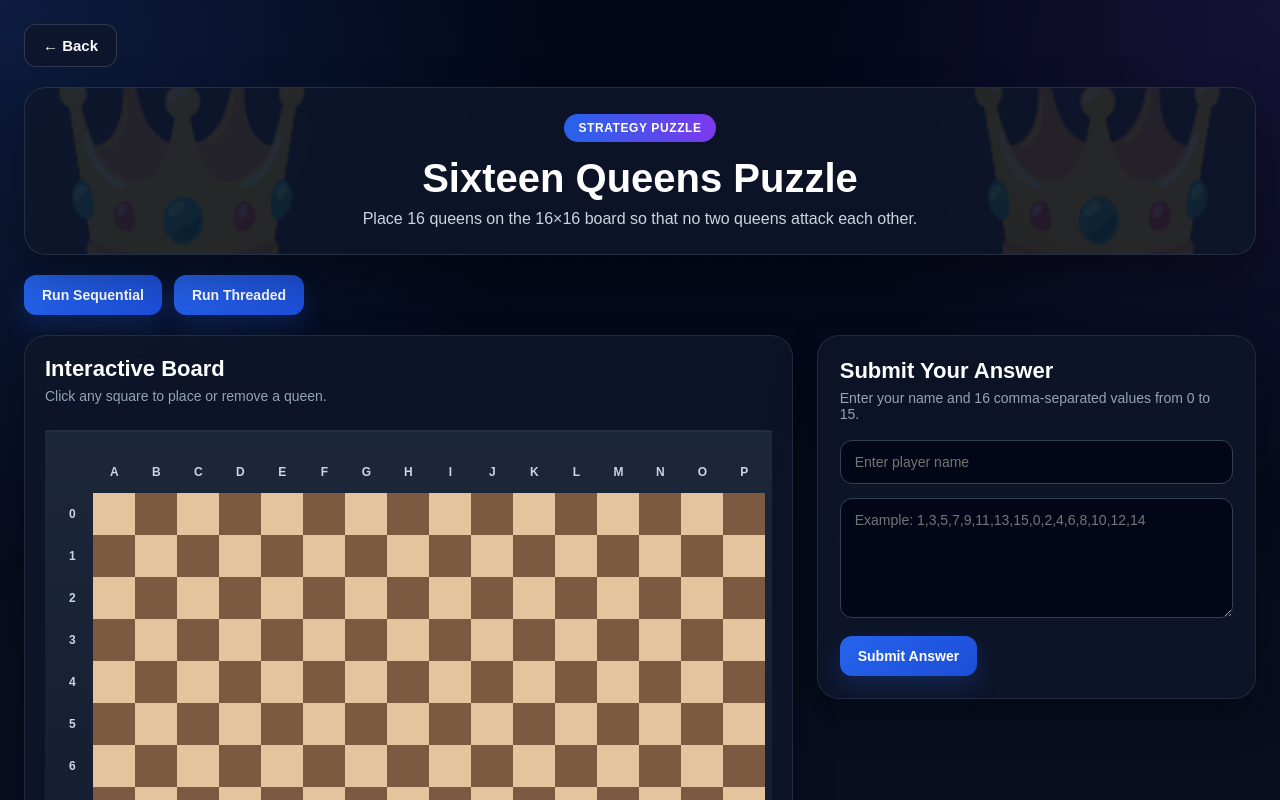
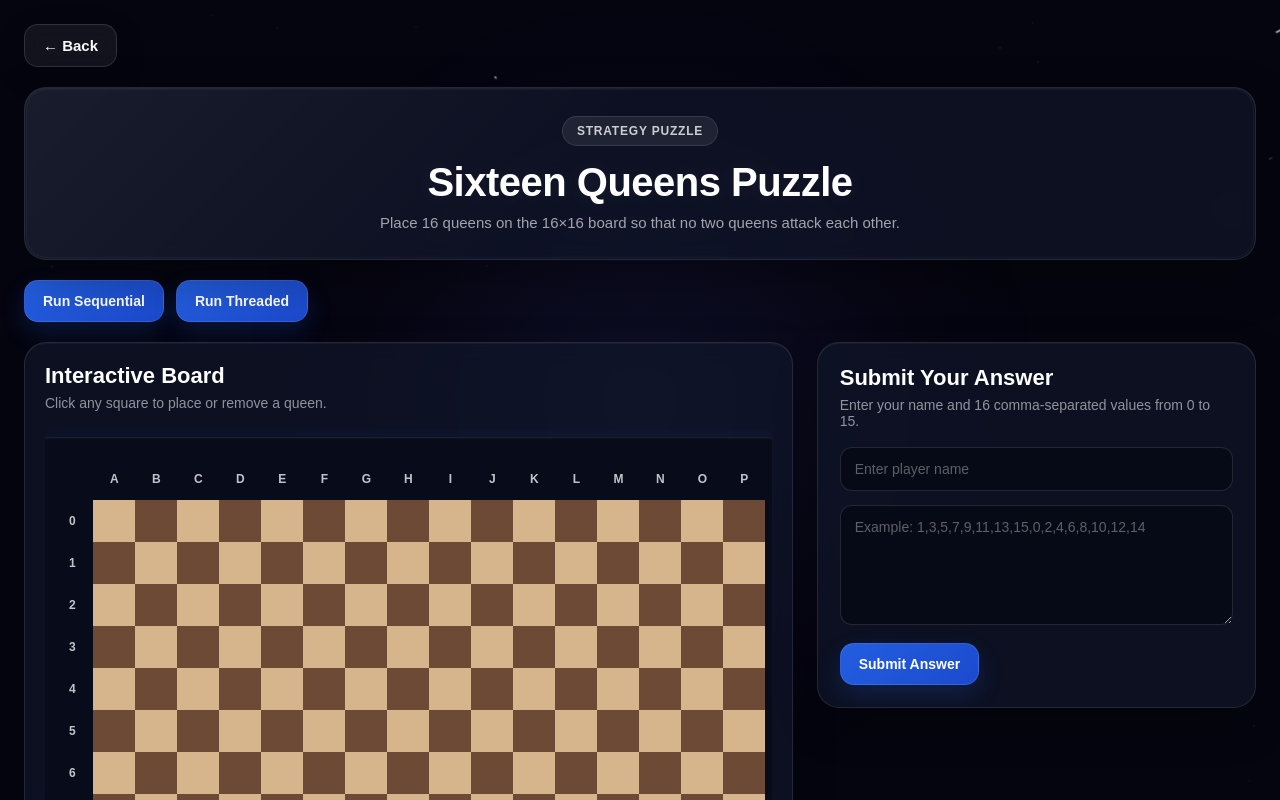
Before and after one commit to KaveeshaEkanayake/dsa-game-hub, a React (Vite) app in the folder frontend/: page /queens in a window 1280 px wide. Shown: the top 800 px of the page. Built offline with nearby package versions, Linux system fonts and the light colour scheme; no server answers.

Commit message:
updated the galaxy theme

```diff
--- a/frontend/src/pages/SixteenQueens.jsx
+++ b/frontend/src/pages/SixteenQueens.jsx
@@ -1,10 +1,13 @@
-import { useEffect, useState } from "react";
+import { useEffect, useRef, useState } from "react";
 import { useNavigate } from "react-router-dom";
 import api from "../services/api";
 import "../styles/Sixteen_queen_puzzle.css";
 
 function SixteenQueens() {
   const navigate = useNavigate();
+  const canvasRef = useRef(null);
+  const pageRef = useRef(null);
+  const mouse = useRef({ x: 0, y: 0 });
 
   const [playerName, setPlayerName] = useState("");
   const [answerText, setAnswerText] = useState("");
@@ -261,6 +264,99 @@ function SixteenQueens() {
   }
 
   useEffect(() => {
+    const canvas = canvasRef.current;
+    const page = pageRef.current;
+
+    if (!canvas || !page) return;
+
+    const ctx = canvas.getContext("2d");
+    let animId;
+    const NUM = 180;
+    const SPEED = 2.5;
+    const FOV = 300;
+    let W;
+    let H;
+    let stars = [];
+
+    function makeStar() {
+      return {
+        x: (Math.random() - 0.5) * W * 3,
+        y: (Math.random() - 0.5) * H * 3,
+        z: Math.random() * W,
+        pz: 0,
+      };
+    }
+
+    function resize() {
+      W = canvas.width = page.offsetWidth;
+      H = canvas.height = page.offsetHeight;
+    }
+
+    function init() {
+      resize();
+      stars = [];
+      for (let i = 0; i < NUM; i++) stars.push(makeStar());
+    }
+
+    function draw() {
+      ctx.fillStyle = "#050510";
+      ctx.fillRect(0, 0, W, H);
+
+      const cx = W / 2 + mouse.current.x * 30;
+      const cy = H / 2 + mouse.current.y * 20;
+
+      for (let s of stars) {
+        s.pz = s.z;
+        s.z -= SPEED;
+
+        if (s.z <= 0) {
+          Object.assign(s, makeStar());
+          s.z = W;
+          s.pz = W;
+        }
+
+        const sx = (s.x / s.z) * FOV + cx;
+        const sy = (s.y / s.z) * FOV + cy;
+        const px = (s.x / s.pz) * FOV + cx;
+        const py = (s.y / s.pz) * FOV + cy;
+        const size = Math.max(0.3, (1 - s.z / W) * 2.5);
+        const bright = Math.floor((1 - s.z / W) * 220 + 35);
+        const alpha = (1 - s.z / W) * 0.9 + 0.1;
+
+        ctx.beginPath();
+        ctx.moveTo(px, py);
+        ctx.lineTo(sx, sy);
+        ctx.strokeStyle = `rgba(${bright},${bright},${Math.min(
+          255,
+          bright + 40
+        )},${alpha})`;
+        ctx.lineWidth = size;
+        ctx.stroke();
+      }
+
+      animId = requestAnimationFrame(draw);
+    }
+
+    const handleMouseMove = (e) => {
+      const r = page.getBoundingClientRect();
+      mouse.current.x = (e.clientX - r.left - W / 2) / W;
+      mouse.current.y = (e.clientY - r.top - H / 2) / H;
+    };
+
+    init();
+    draw();
+
+    window.addEventListener("resize", init);
+    page.addEventListener("mousemove", handleMouseMove);
+
+    return () => {
+      cancelAnimationFrame(animId);
+      window.removeEventListener("resize", init);
+      page.removeEventListener("mousemove", handleMouseMove);
+    };
+  }, []);
+
+  useEffect(() => {
     let ignore = false;
 
     async function initData() {
@@ -287,8 +383,12 @@ function SixteenQueens() {
   }, []);
 
   return (
-    <div className="page">
-      <div className="game-bg"></div>
+    <div className="page" ref={pageRef}>
+      <canvas
+        ref={canvasRef}
+        className="game-bg"
+        aria-hidden="true"
+      />
 
       {showResultPopup && resultPopupData && (
         <div className="popup-overlay" onClick={() => setShowResultPopup(false)}>
@@ -385,7 +485,7 @@ function SixteenQueens() {
         <div className="button-group">
           <button onClick={runSequential}>Run Sequential</button>
           <button onClick={runThreaded}>Run Threaded</button>
-          <button onClick={resetAnswers} className="danger-btn" style={{ visibility:"hidden" }}>
+          <button onClick={resetAnswers} className="danger-btn" style={{ visibility: "hidden" }}>
             Reset
           </button>
         </div>
--- a/frontend/src/styles/Sixteen_queen_puzzle.css
+++ b/frontend/src/styles/Sixteen_queen_puzzle.css
@@ -2,33 +2,124 @@ body {
   margin: 0;
   padding: 0;
   font-family: Arial, sans-serif;
-  background: #020617;
+  background: #050510;
+  color: #f8fafc;
 }
 
+/* PAGE */
 .page {
   min-height: 100vh;
   padding: 24px;
   box-sizing: border-box;
-  background:
-    radial-gradient(circle at top left, rgba(59, 130, 246, 0.18), transparent 28%),
-    radial-gradient(circle at top right, rgba(139, 92, 246, 0.14), transparent 24%),
-    linear-gradient(180deg, #020617 0%, #0f172a 100%);
-  color: #f8fafc;
   position: relative;
   overflow-x: hidden;
+  background:
+    radial-gradient(circle at 15% 20%, rgba(96, 165, 250, 0.18), transparent 0 22%),
+    radial-gradient(circle at 85% 15%, rgba(167, 139, 250, 0.16), transparent 0 20%),
+    radial-gradient(circle at 50% 80%, rgba(56, 189, 248, 0.08), transparent 0 24%),
+    linear-gradient(180deg, #050510 0%, #070b18 45%, #0a1020 100%);
+  color: #f8fafc;
 }
 
-.game-bg {
+.page::before {
+  content: "";
   position: fixed;
   inset: 0;
   pointer-events: none;
-  background-image:
-    linear-gradient(rgba(255, 255, 255, 0.025) 1px, transparent 1px),
-    linear-gradient(90deg, rgba(255, 255, 255, 0.025) 1px, transparent 1px);
-  background-size: 32px 32px;
-  opacity: 0.25;
+  background:
+    radial-gradient(circle at 10% 30%, rgba(255,255,255,0.95) 0 1px, transparent 1.5px),
+    radial-gradient(circle at 20% 75%, rgba(255,255,255,0.8) 0 1px, transparent 1.5px),
+    radial-gradient(circle at 30% 18%, rgba(255,255,255,0.7) 0 1px, transparent 1.5px),
+    radial-gradient(circle at 40% 55%, rgba(255,255,255,0.85) 0 1px, transparent 1.5px),
+    radial-gradient(circle at 55% 25%, rgba(255,255,255,0.75) 0 1px, transparent 1.5px),
+    radial-gradient(circle at 65% 68%, rgba(255,255,255,0.9) 0 1px, transparent 1.5px),
+    radial-gradient(circle at 75% 12%, rgba(255,255,255,0.7) 0 1px, transparent 1.5px),
+    radial-gradient(circle at 82% 40%, rgba(255,255,255,0.95) 0 1px, transparent 1.5px),
+    radial-gradient(circle at 92% 78%, rgba(255,255,255,0.8) 0 1px, transparent 1.5px);
+  opacity: 0.45;
+  z-index: 0;
 }
 
+.page::after {
+  content: "";
+  position: fixed;
+  inset: 0;
+  pointer-events: none;
+  background:
+    radial-gradient(circle at center, rgba(59,130,246,0.06), transparent 38%),
+    radial-gradient(circle at center, rgba(168,85,247,0.04), transparent 55%);
+  z-index: 0;
+}
+
+/* MOVING GALAXY BACKGROUND */
+.game-bg {
+  position: fixed;
+  inset: -20%;
+  pointer-events: none;
+  z-index: 0;
+  overflow: hidden;
+  background:
+    radial-gradient(circle at 20% 20%, rgba(59,130,246,0.1), transparent 0 18%),
+    radial-gradient(circle at 80% 25%, rgba(168,85,247,0.08), transparent 0 16%),
+    radial-gradient(circle at 50% 75%, rgba(56,189,248,0.06), transparent 0 20%);
+  animation: nebulaShift 18s ease-in-out infinite alternate;
+}
+
+.game-bg::before,
+.game-bg::after {
+  content: "";
+  position: absolute;
+  inset: -10%;
+  background-repeat: repeat;
+  pointer-events: none;
+}
+
+/* Small stars */
+.game-bg::before {
+  background-image:
+    radial-gradient(circle, rgba(255,255,255,0.95) 0 1px, transparent 1.6px),
+    radial-gradient(circle, rgba(255,255,255,0.85) 0 1px, transparent 1.6px),
+    radial-gradient(circle, rgba(147,197,253,0.95) 0 1px, transparent 1.8px),
+    radial-gradient(circle, rgba(196,181,253,0.9) 0 1px, transparent 1.8px),
+    radial-gradient(circle, rgba(255,255,255,0.75) 0 0.8px, transparent 1.4px);
+  background-size:
+    220px 220px,
+    320px 320px,
+    420px 420px,
+    520px 520px,
+    620px 620px;
+  background-position:
+    0 0,
+    40px 120px,
+    90px 40px,
+    150px 180px,
+    200px 60px;
+  opacity: 0.7;
+  animation: starsDrift 60s linear infinite;
+}
+
+/* Larger twinkling stars */
+.game-bg::after {
+  background-image:
+    radial-gradient(circle, rgba(255,255,255,0.95) 0 1.6px, transparent 2.4px),
+    radial-gradient(circle, rgba(96,165,250,0.95) 0 1.8px, transparent 2.6px),
+    radial-gradient(circle, rgba(167,139,250,0.9) 0 1.8px, transparent 2.8px),
+    radial-gradient(circle, rgba(255,255,255,0.95) 0 1.4px, transparent 2.2px);
+  background-size:
+    480px 480px,
+    680px 680px,
+    880px 880px,
+    1080px 1080px;
+  background-position:
+    20px 40px,
+    180px 260px,
+    320px 140px,
+    460px 360px;
+  opacity: 0.45;
+  animation: starsDriftReverse 95s linear infinite, starTwinkle 4.8s ease-in-out infinite;
+}
+
+/* MAIN WRAPPER */
 .main-box {
   max-width: 1550px;
   margin: auto;
@@ -44,56 +135,58 @@ body {
 
 .back-btn {
   padding: 12px 18px;
-  border: 1px solid rgba(148, 163, 184, 0.25);
-  border-radius: 12px;
-  background: rgba(15, 23, 42, 0.78);
+  border: 1px solid rgba(255, 255, 255, 0.12);
+  border-radius: 14px;
+  background: rgba(255, 255, 255, 0.06);
   color: #f8fafc;
   cursor: pointer;
   font-size: 15px;
   font-weight: 700;
   transition: all 0.25s ease;
   backdrop-filter: blur(10px);
+  box-shadow: 0 10px 30px rgba(0, 0, 0, 0.18);
 }
 
 .back-btn:hover {
-  background: rgba(30, 41, 59, 0.95);
+  background: rgba(255, 255, 255, 0.11);
   transform: translateY(-2px);
-  box-shadow: 0 8px 20px rgba(37, 99, 235, 0.25);
+  box-shadow: 0 10px 24px rgba(96, 165, 250, 0.22);
 }
 
+/* TITLE */
 .title-box {
   position: relative;
   overflow: hidden;
-  background: rgba(15, 23, 42, 0.82);
-  border: 1px solid rgba(148, 163, 184, 0.18);
-  padding: 26px;
+  background: rgba(18, 24, 45, 0.64);
+  border: 1px solid rgba(255, 255, 255, 0.1);
+  padding: 28px;
   border-radius: 22px;
   margin-bottom: 20px;
-  box-shadow: 0 20px 45px rgba(0, 0, 0, 0.35);
-  backdrop-filter: blur(14px);
+  box-shadow:
+    0 20px 50px rgba(0, 0, 0, 0.28),
+    inset 0 1px 0 rgba(255,255,255,0.06);
+  backdrop-filter: blur(12px);
   text-align: center;
 }
 
-.title-box::before,
-.title-box::after {
-  content: "👑";
+.title-box::before {
+  content: "";
   position: absolute;
-  top: 50%;
-  transform: translateY(-50%);
-  font-size: 220px;
-  font-weight: bold;
-  color: white;
-  opacity: 0.1;
+  inset: 0;
+  background:
+    radial-gradient(circle at 15% 25%, rgba(96, 165, 250, 0.18), transparent 0 18%),
+    radial-gradient(circle at 85% 20%, rgba(168, 85, 247, 0.16), transparent 0 18%),
+    linear-gradient(135deg, rgba(255,255,255,0.05), transparent 45%);
   pointer-events: none;
-  user-select: none;
-}
-
-.title-box::before {
-  left: 20px;
 }
 
 .title-box::after {
-  right: 20px;
+  content: "";
+  position: absolute;
+  inset: 1px;
+  border-radius: 21px;
+  border: 1px solid rgba(255,255,255,0.04);
+  pointer-events: none;
 }
 
 .game-badge {
@@ -101,12 +194,15 @@ body {
   padding: 7px 14px;
   margin-bottom: 14px;
   border-radius: 999px;
-  background: linear-gradient(90deg, #2563eb, #7c3aed);
-  color: white;
+  background: rgba(255,255,255,0.08);
+  color: rgba(255,255,255,0.78);
   font-size: 12px;
   font-weight: 700;
-  letter-spacing: 0.6px;
+  letter-spacing: 0.8px;
   text-transform: uppercase;
+  border: 1px solid rgba(255,255,255,0.1);
+  position: relative;
+  z-index: 2;
 }
 
 .title-box h1 {
@@ -116,12 +212,14 @@ body {
   color: #ffffff;
   position: relative;
   z-index: 2;
+  letter-spacing: -0.5px;
+  text-shadow: 0 0 24px rgba(255,255,255,0.08);
 }
 
 .title-box p {
   margin: 0;
-  color: #cbd5e1;
-  font-size: 16px;
+  color: rgba(255,255,255,0.62);
+  font-size: 15px;
   position: relative;
   z-index: 2;
 }
@@ -131,6 +229,7 @@ body {
   z-index: 2;
 }
 
+/* BUTTONS */
 .button-group {
   display: flex;
   gap: 12px;
@@ -142,41 +241,44 @@ body {
 .form-box button,
 .popup-action-btn {
   padding: 12px 18px;
-  border: none;
-  border-radius: 12px;
-  background: linear-gradient(135deg, #2563eb, #1d4ed8);
+  border: 1px solid rgba(255,255,255,0.1);
+  border-radius: 14px;
+  background: linear-gradient(135deg, rgba(37, 99, 235, 0.95), rgba(29, 78, 216, 0.95));
   color: white;
   cursor: pointer;
   font-weight: 700;
   font-size: 14px;
   transition: all 0.25s ease;
-  box-shadow: 0 10px 25px rgba(37, 99, 235, 0.22);
+  box-shadow: 0 10px 24px rgba(37, 99, 235, 0.2);
 }
 
 .button-group button:hover,
 .form-box button:hover,
 .popup-action-btn:hover {
   transform: translateY(-2px);
-  box-shadow: 0 14px 30px rgba(37, 99, 235, 0.34);
+  box-shadow: 0 14px 30px rgba(59, 130, 246, 0.28);
+  filter: brightness(1.06);
 }
 
 .button-group .danger-btn {
-  background: linear-gradient(135deg, #dc2626, #b91c1c);
-  box-shadow: 0 10px 25px rgba(220, 38, 38, 0.25);
+  background: linear-gradient(135deg, rgba(220, 38, 38, 0.95), rgba(185, 28, 28, 0.95));
+  box-shadow: 0 10px 24px rgba(220, 38, 38, 0.2);
 }
 
 .button-group .danger-btn:hover {
-  box-shadow: 0 14px 30px rgba(220, 38, 38, 0.35);
+  box-shadow: 0 14px 30px rgba(239, 68, 68, 0.28);
 }
 
+/* STATUS */
 .loader {
   margin-bottom: 18px;
   padding: 14px 16px;
   border-radius: 14px;
-  background: rgba(30, 41, 59, 0.92);
-  border: 1px solid rgba(96, 165, 250, 0.3);
+  background: rgba(255,255,255,0.06);
+  border: 1px solid rgba(96, 165, 250, 0.24);
   color: #bfdbfe;
   font-weight: 700;
+  backdrop-filter: blur(8px);
 }
 
 .message {
@@ -186,20 +288,22 @@ body {
   font-weight: 600;
   line-height: 1.5;
   border: 1px solid transparent;
+  backdrop-filter: blur(8px);
 }
 
 .message.success {
-  background: rgba(5, 150, 105, 0.18);
+  background: rgba(16, 185, 129, 0.12);
   color: #a7f3d0;
-  border-color: rgba(16, 185, 129, 0.35);
+  border-color: rgba(16, 185, 129, 0.25);
 }
 
 .message.error {
-  background: rgba(220, 38, 38, 0.16);
+  background: rgba(239, 68, 68, 0.11);
   color: #fecaca;
-  border-color: rgba(248, 113, 113, 0.35);
+  border-color: rgba(248, 113, 113, 0.24);
 }
 
+/* LAYOUT */
 .main-content {
   display: flex;
   justify-content: center;
@@ -220,15 +324,33 @@ body {
   min-width: 340px;
 }
 
+/* GLASS PANELS */
 .board-panel,
 .form-box,
 .table-box,
 .result-card {
-  background: rgba(15, 23, 42, 0.82);
-  border: 1px solid rgba(148, 163, 184, 0.16);
+  background: rgba(18, 24, 45, 0.64);
+  border: 1px solid rgba(255, 255, 255, 0.1);
   border-radius: 22px;
-  box-shadow: 0 18px 40px rgba(0, 0, 0, 0.32);
+  box-shadow:
+    0 18px 40px rgba(0, 0, 0, 0.28),
+    inset 0 1px 0 rgba(255,255,255,0.04);
   backdrop-filter: blur(12px);
+  position: relative;
+  overflow: hidden;
+}
+
+.board-panel::before,
+.form-box::before,
+.table-box::before,
+.result-card::before {
+  content: "";
+  position: absolute;
+  inset: 0;
+  background:
+    radial-gradient(circle at top right, rgba(96, 165, 250, 0.08), transparent 0 18%),
+    radial-gradient(circle at bottom left, rgba(168, 85, 247, 0.08), transparent 0 18%);
+  pointer-events: none;
 }
 
 .board-panel {
@@ -245,6 +367,8 @@ body {
 
 .section-title {
   margin-bottom: 18px;
+  position: relative;
+  z-index: 1;
 }
 
 .section-title h2 {
@@ -255,16 +379,29 @@ body {
 
 .section-title p {
   margin: 0;
-  color: #94a3b8;
+  color: rgba(255,255,255,0.55);
   font-size: 14px;
 }
 
+/* BOARD */
 .board-box {
   padding: 20px;
   border-radius: 20px;
-  background: linear-gradient(180deg, rgba(30, 41, 59, 0.95), rgba(15, 23, 42, 0.96));
-  border: 1px solid rgba(148, 163, 184, 0.16);
-  box-shadow: inset 0 0 0 1px rgba(255, 255, 255, 0.03);
+  background: rgba(8, 12, 24, 0.82);
+  border: 1px solid rgba(255,255,255,0.08);
+  box-shadow:
+    inset 0 0 0 1px rgba(255,255,255,0.03),
+    0 0 28px rgba(59,130,246,0.08);
+  position: relative;
+}
+
+.board-box::before {
+  content: "";
+  position: absolute;
+  inset: 0;
+  background:
+    radial-gradient(circle at 50% 50%, rgba(59,130,246,0.05), transparent 0 40%);
+  pointer-events: none;
 }
 
 .board-header {
@@ -285,7 +422,7 @@ body {
   justify-content: center;
   font-size: 12px;
   font-weight: bold;
-  color: #cbd5e1;
+  color: rgba(255,255,255,0.76);
 }
 
 .cell {
@@ -298,24 +435,24 @@ body {
   cursor: pointer;
   user-select: none;
   transition: transform 0.18s ease, box-shadow 0.18s ease, filter 0.18s ease;
+  position: relative;
 }
 
 .light-cell {
-  background: #e2c59d;
+  background: #d6b48c;
   color: #111827;
 }
 
 .dark-cell {
-  background: #7c5a42;
+  background: #6d4a35;
   color: #ffffff;
 }
 
 .cell:hover {
-  box-shadow: inset 0 0 0 3px #60a5fa, 0 0 18px rgba(96, 165, 250, 0.18);
+  box-shadow: inset 0 0 0 2px rgba(125, 211, 252, 0.95), 0 0 16px rgba(96, 165, 250, 0.2);
   filter: brightness(1.08);
   transform: scale(1.02);
   z-index: 1;
-  position: relative;
 }
 
 .cell:not(:empty) {
@@ -328,6 +465,7 @@ body {
   color: white !important;
 }
 
+/* FORM */
 .form-box {
   padding: 22px;
 }
@@ -337,20 +475,26 @@ body {
   width: 100%;
   padding: 13px 14px;
   border-radius: 12px;
-  border: 1px solid #334155;
+  border: 1px solid rgba(255,255,255,0.12);
   box-sizing: border-box;
-  background: #020617;
+  background: rgba(6, 10, 22, 0.86);
   color: #f8fafc;
   outline: none;
   margin-bottom: 14px;
   font-size: 14px;
-  transition: border-color 0.2s ease, box-shadow 0.2s ease;
+  transition: border-color 0.2s ease, box-shadow 0.2s ease, background 0.2s ease;
+}
+
+.form-box input::placeholder,
+.form-box textarea::placeholder {
+  color: rgba(255,255,255,0.35);
 }
 
 .form-box input:focus,
 .form-box textarea:focus {
-  border-color: #3b82f6;
-  box-shadow: 0 0 0 3px rgba(59, 130, 246, 0.18);
+  border-color: rgba(96, 165, 250, 0.9);
+  box-shadow: 0 0 0 3px rgba(59, 130, 246, 0.16);
+  background: rgba(10, 15, 28, 0.95);
 }
 
 .form-box textarea {
@@ -358,6 +502,7 @@ body {
   resize: vertical;
 }
 
+/* RESULT CARDS */
 .cards-box {
   margin-top: 20px;
   display: grid;
@@ -366,6 +511,8 @@ body {
 
 .result-card {
   padding: 18px;
+  position: relative;
+  z-index: 1;
 }
 
 .result-card h3 {
@@ -376,18 +523,22 @@ body {
 
 .result-card p {
   margin: 8px 0;
+  color: rgba(255,255,255,0.86);
 }
 
 .sequential-card {
-  background: linear-gradient(135deg, rgba(30, 64, 175, 0.92), rgba(37, 99, 235, 0.88));
+  background:
+    linear-gradient(135deg, rgba(13,59,110,0.82), rgba(37,99,235,0.76));
   color: white;
 }
 
 .threaded-card {
-  background: linear-gradient(135deg, rgba(6, 95, 70, 0.92), rgba(16, 185, 129, 0.8));
+  background:
+    linear-gradient(135deg, rgba(42,36,102,0.82), rgba(16,185,129,0.52));
   color: white;
 }
 
+/* TABLES */
 .table-box {
   padding: 22px;
   margin-top: 22px;
@@ -397,37 +548,43 @@ body {
   margin-top: 0;
   margin-bottom: 16px;
   color: white;
+  position: relative;
+  z-index: 1;
 }
 
 .table-scroll {
   overflow-x: auto;
+  position: relative;
+  z-index: 1;
 }
 
 .table-box table {
   width: 100%;
   border-collapse: collapse;
   min-width: 650px;
+  overflow: hidden;
+  border-radius: 14px;
 }
 
 .table-box th,
 .table-box td {
   padding: 12px 14px;
-  border: 1px solid #334155;
+  border: 1px solid rgba(255,255,255,0.08);
   text-align: left;
 }
 
 .table-box th {
-  background: rgba(30, 41, 59, 0.95);
+  background: rgba(255,255,255,0.08);
   color: #e2e8f0;
 }
 
 .table-box td {
-  color: #cbd5e1;
-  background: rgba(15, 23, 42, 0.65);
+  color: rgba(255,255,255,0.78);
+  background: rgba(255,255,255,0.03);
 }
 
 .table-box tr:hover td {
-  background: rgba(30, 41, 59, 0.9);
+  background: rgba(255,255,255,0.06);
 }
 
 /* POPUP */
@@ -440,7 +597,7 @@ body {
   justify-content: center;
   padding: 20px;
   z-index: 9999;
-  backdrop-filter: blur(8px);
+  backdrop-filter: blur(10px);
 }
 
 .congrats-popup {
@@ -449,12 +606,24 @@ body {
   max-width: 560px;
   padding: 36px 24px 28px;
   border-radius: 28px;
-  background: linear-gradient(180deg, rgba(30, 41, 59, 0.98), rgba(15, 23, 42, 0.98));
-  border: 1px solid rgba(250, 204, 21, 0.28);
-  box-shadow: 0 25px 80px rgba(0, 0, 0, 0.45);
+  background: linear-gradient(180deg, rgba(18, 24, 45, 0.98), rgba(10, 15, 28, 0.98));
+  border: 1px solid rgba(255, 255, 255, 0.12);
+  box-shadow:
+    0 25px 80px rgba(0, 0, 0, 0.45),
+    0 0 28px rgba(96,165,250,0.12);
   text-align: center;
   overflow: hidden;
   animation: popupZoom 0.35s ease;
+}
+
+.congrats-popup::before {
+  content: "";
+  position: absolute;
+  inset: 0;
+  background:
+    radial-gradient(circle at top center, rgba(96,165,250,0.12), transparent 0 25%),
+    radial-gradient(circle at bottom left, rgba(168,85,247,0.08), transparent 0 24%);
+  pointer-events: none;
 }
 
 .popup-close-btn {
@@ -484,7 +653,7 @@ body {
   font-size: 84px;
   margin-bottom: 10px;
   animation: trophyBounce 1.6s ease-in-out infinite;
-  filter: drop-shadow(0 10px 25px rgba(250, 204, 21, 0.28));
+  filter: drop-shadow(0 10px 25px rgba(96, 165, 250, 0.22));
 }
 
 .popup-stars {
@@ -508,7 +677,7 @@ body {
   margin: 0 0 10px;
   font-size: 24px;
   font-weight: 700;
-  color: #facc15;
+  color: #93c5fd;
 }
 
 .popup-text {
@@ -516,7 +685,7 @@ body {
   z-index: 2;
   margin: 0 0 24px;
   font-size: 16px;
-  color: #cbd5e1;
+  color: rgba(255,255,255,0.72);
 }
 
 .popup-action-btn {
@@ -615,6 +784,7 @@ body {
   animation-delay: 0.15s;
 }
 
+/* ANIMATIONS */
 @keyframes queenPop {
   0% {
     transform: scale(0.3);
@@ -664,6 +834,45 @@ body {
   }
 }
 
+@keyframes starsDrift {
+  0% {
+    transform: translate3d(0, 0, 0) scale(1);
+  }
+  100% {
+    transform: translate3d(-180px, 120px, 0) scale(1.08);
+  }
+}
+
+@keyframes starsDriftReverse {
+  0% {
+    transform: translate3d(0, 0, 0) scale(1);
+  }
+  100% {
+    transform: translate3d(140px, -100px, 0) scale(1.03);
+  }
+}
+
+@keyframes starTwinkle {
+  0%, 100% {
+    opacity: 0.35;
+    filter: blur(0px);
+  }
+  50% {
+    opacity: 0.72;
+    filter: blur(0.4px);
+  }
+}
+
+@keyframes nebulaShift {
+  0% {
+    transform: translate3d(0, 0, 0) scale(1);
+  }
+  100% {
+    transform: translate3d(-2%, 1.5%, 0) scale(1.05);
+  }
+}
+
+/* RESPONSIVE */
 @media (max-width: 1200px) {
   .left-side {
     min-width: 100%;
@@ -701,12 +910,6 @@ body {
   .cell {
     font-size: 18px;
   }
-
-  .title-box::before,
-  .title-box::after {
-    font-size: 150px;
-    opacity: 0.07;
-  }
 }
 
 @media (max-width: 600px) {
@@ -736,12 +939,6 @@ body {
 
   .title-box h1 {
     font-size: 28px;
-  }
-
-  .title-box::before,
-  .title-box::after {
-    font-size: 90px;
-    opacity: 0.05;
   }
 
   .cell,
@@ -792,3 +989,12 @@ body {
     height: 18px;
   }
 }
+
+.game-bg {
+  position: fixed;
+  inset: 0;
+  width: 100%;
+  height: 100%;
+  pointer-events: none;
+  z-index: 0;
+}
```
